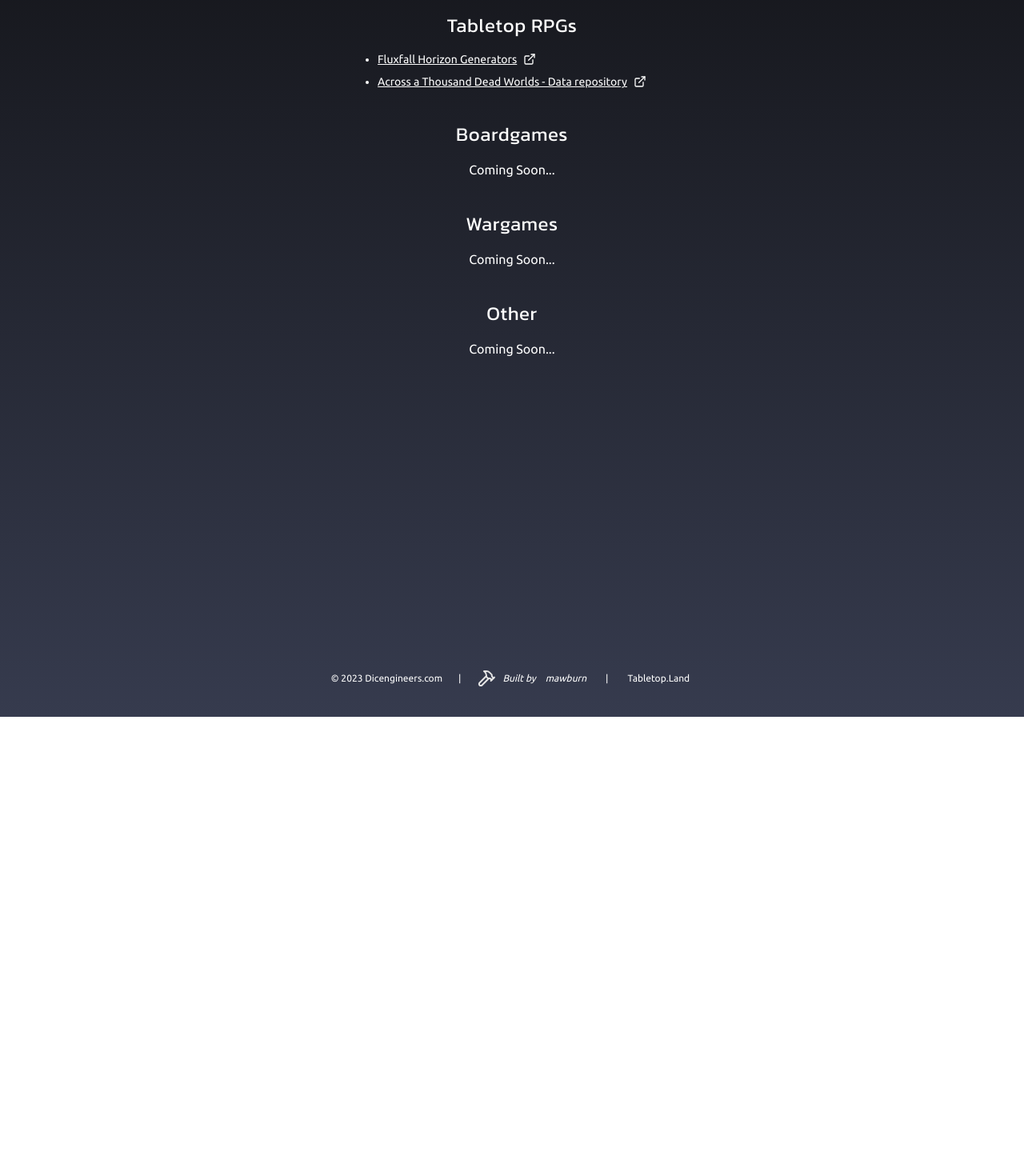
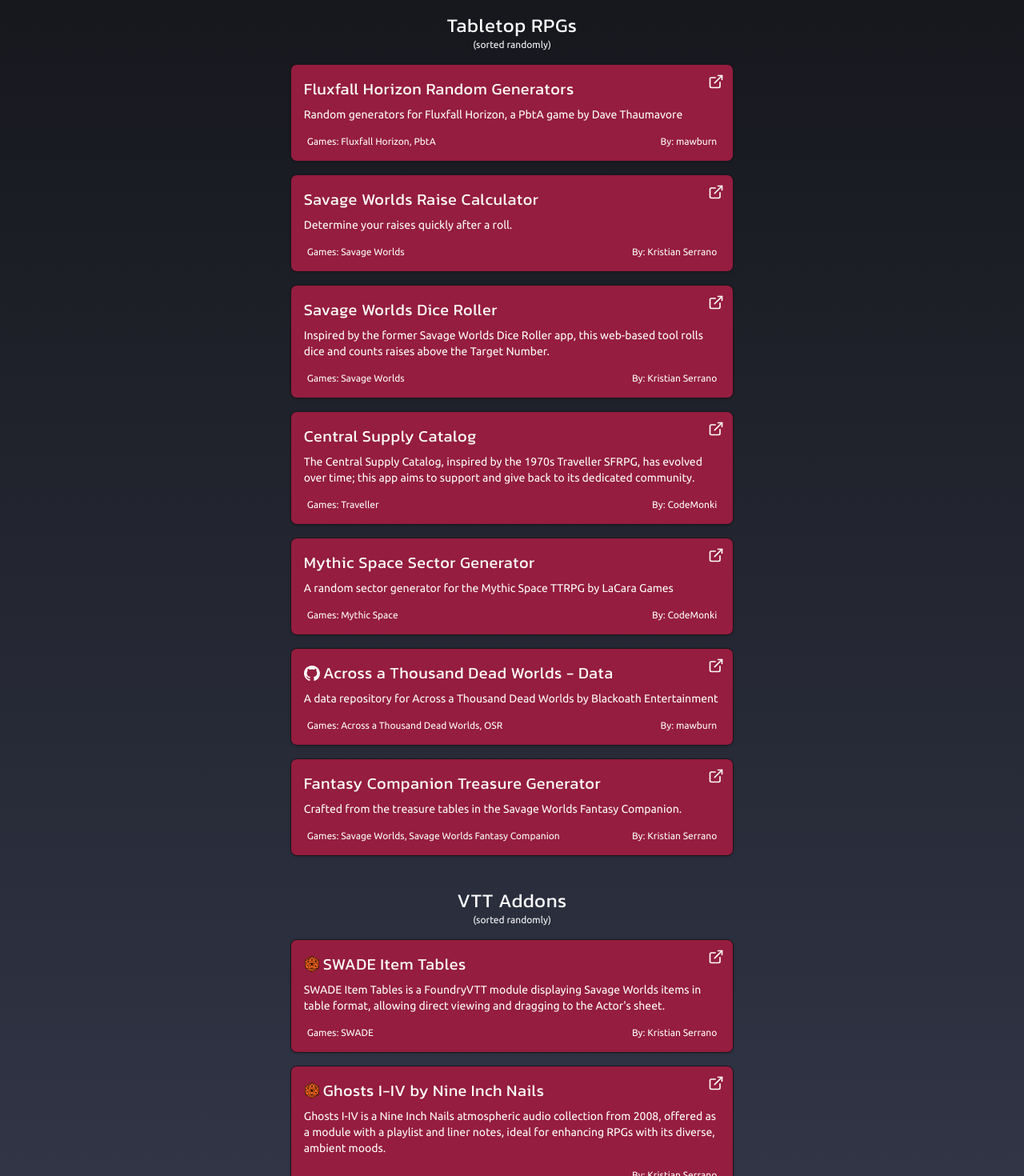
Before and after one commit to mawburn/dicengineers.com, a Next.js app: page /showcase in a window 1280 px wide. Shown: the part 80-1550 px from the top of the page at 80% size. Before the commit the page ends 976 px from the top, so only its background shows below. Built offline with nearby package versions, Linux system fonts and the light colour scheme.

Commit message:
add showcase data

```diff
--- a/src/app/showcase/page.tsx
+++ b/src/app/showcase/page.tsx
@@ -1,54 +1,10 @@
 import { Layout } from 'src/components/Layout'
-import { OuterLink } from 'src/components/OuterLink'
-
-const classes = 'flex flex-col justify-center items-center' as const
-const ulClass = 'flex flex-col gap-2 list-disc text-sm' as const
+import { ShowCaseList } from 'src/components/ShowCaseList'
 
 export default function ShowCase() {
   return (
-    <Layout className="gap-10 mt-10">
-      <section className={classes}>
-        <h2 className="text-2xl text-center mb-4">Tabletop RPGs</h2>
-        <ul className={ulClass}>
-          <li>
-            <OuterLink
-              url="https://fluxfall.thegame.tools/"
-              title="Fluxfall Horizon - Powered by the Apocalypse game by Dave Thaumavore"
-            >
-              Fluxfall Horizon Generators
-            </OuterLink>
-          </li>
-          <li>
-            <OuterLink
-              url="https://github.com/mawburn/across-a-thousand-dead-worlds-data"
-              title="A data repository for Across a Thousand Deadworlds by Blackoath Entertainment"
-            >
-              Across a Thousand Dead Worlds - Data repository
-            </OuterLink>
-          </li>
-        </ul>
-      </section>
-      <section className={classes}>
-        <h2 className="text-2xl text-center mb-4">Boardgames</h2>
-        Coming Soon...
-        {/* <ul className={ulClass}>
-          <li></li>
-        </ul> */}
-      </section>
-      <section className={classes}>
-        <h2 className="text-2xl text-center mb-4">Wargames</h2>
-        Coming Soon...
-        {/* <ul className={ulClass}>
-          <li></li>
-        </ul> */}
-      </section>
-      <section className={classes}>
-        <h2 className="text-2xl text-center mb-4">Other</h2>
-        Coming Soon...
-        {/* <ul className={ulClass}>
-          <li></li>
-        </ul> */}
-      </section>
+    <Layout className="gap-10 my-10">
+      <ShowCaseList />
     </Layout>
   )
 }
--- /dev/null
+++ b/src/components/ShowCaseList/data.json
@@ -0,0 +1,128 @@
+{
+  "Tabletop RPGs": [
+    {
+      "name": "Fluxfall Horizon Random Generators",
+      "url": "https://fluxfall.thegame.tools/",
+      "description": "Random generators for Fluxfall Horizon, a PbtA game by Dave Thaumavore",
+      "author": {
+        "name": "mawburn",
+        "url": "https://mawburn.com"
+      },
+      "games": [
+        "Fluxfall Horizon",
+        "PbtA"
+      ]
+    },
+    {
+      "name": "Across a Thousand Dead Worlds - Data",
+      "url": "https://github.com/mawburn/across-a-thousand-dead-worlds-data",
+      "description": "A data repository for Across a Thousand Dead Worlds by Blackoath Entertainment",
+      "author": {
+        "name": "mawburn",
+        "url": "https://mawburn.com"
+      },
+      "games": [
+        "Across a Thousand Dead Worlds",
+        "OSR"
+      ]
+    },
+    {
+      "name": "Central Supply Catalog",
+      "url": "https://trav-csc.com/",
+      "description": "The Central Supply Catalog, inspired by the 1970s Traveller SFRPG, has evolved over time; this app aims to support and give back to its dedicated community.",
+      "author": {
+        "name": "CodeMonki",
+        "url": "https://github.com/code-monki"
+      },
+      "games": [
+        "Traveller"
+      ]
+    },
+    {
+      "name": "Mythic Space Sector Generator",
+      "url": "https://code-monki.github.io/mythic-space-sector-generator/",
+      "description": "A random sector generator for the Mythic Space TTRPG by LaCara Games",
+      "author": {
+        "name": "CodeMonki",
+        "url": "https://github.com/code-monki"
+      },
+      "games": [
+        "Mythic Space"
+      ]
+    },
+    {
+      "name": "Savage Worlds Dice Roller",
+      "url": "https://immaterialplane.com/apps/swdr/",
+      "description": "Inspired by the former Savage Worlds Dice Roller app, this web-based tool rolls dice and counts raises above the Target Number.",
+      "author": {
+        "name": "Kristian Serrano",
+        "url": "https://immaterialplane.com/"
+      },
+      "games": [
+        "Savage Worlds"
+      ]
+    },
+    {
+      "name": "Savage Worlds Raise Calculator",
+      "url": "https://immaterialplane.com/apps/raises/",
+      "description": "Determine your raises quickly after a roll.",
+      "author": {
+        "name": "Kristian Serrano",
+        "url": "https://immaterialplane.com/"
+      },
+      "games": [
+        "Savage Worlds"
+      ]
+    },
+    {
+      "name": "Fantasy Companion Treasure Generator",
+      "url": "https://immaterialplane.com/apps/treasure/",
+      "description": "Crafted from the treasure tables in the Savage Worlds Fantasy Companion.",
+      "author": {
+        "name": "Kristian Serrano",
+        "url": "https://immaterialplane.com/"
+      },
+      "games": [
+        "Savage Worlds",
+        "Savage Worlds Fantasy Companion"
+      ]
+    }
+  ],
+  "Boardgames": [],
+  "Wargames": [],
+  "VTT Addons": [
+    {
+      "name": "SWADE Item Tables",
+      "url": "https://foundryvtt.com/packages/swade-item-tables",
+      "description": "SWADE Item Tables is a FoundryVTT module displaying Savage Worlds items in table format, allowing direct viewing and dragging to the Actor's sheet.",
+      "author": {
+        "name": "Kristian Serrano",
+        "url": "https://immaterialplane.com/"
+      },
+      "games": [
+        "SWADE"
+      ]
+    },
+    {
+      "name": "Card Hands List",
+      "url": "https://foundryvtt.com/packages/card-hands-list",
+      "description": "Card Hands List is a system-neutral Foundry VTT module, offering quick access to owned Card Hands via a collapsible list integrated seamlessly with the core UI.",
+      "author": {
+        "name": "Kristian Serrano",
+        "url": "https://immaterialplane.com/"
+      },
+      "games": []
+    },
+    {
+      "name": "Ghosts I-IV by Nine Inch Nails",
+      "url": "https://foundryvtt.com/packages/nin-ghosts-i-iv",
+      "description": "Ghosts I-IV is a Nine Inch Nails atmospheric audio collection from 2008, offered as a module with a playlist and liner notes, ideal for enhancing RPGs with its diverse, ambient moods.",
+      "author": {
+        "name": "Kristian Serrano",
+        "url": "https://immaterialplane.com/"
+      },
+      "games": []
+    }
+  ],
+  "Other": []
+}
--- /dev/null
+++ b/src/components/ShowCaseList/index.tsx
@@ -0,0 +1,89 @@
+import { ExternalLink } from 'lucide-react'
+import Image from 'next/image'
+import { shuffleArray } from 'src/lib/shuffle'
+
+import data from './data.json'
+import { truncateStr } from 'src/lib/truncateStr'
+
+const headers: string[] = ['Tabletop RPGs', 'Boardgames', 'Wargames', 'VTT Addons', 'Other']
+
+interface Data {
+  name: string
+  url: string
+  description?: string
+  icon?: string
+  author?: {
+    name: string
+    url?: string
+  }
+  games?: string[]
+}
+
+interface Projects {
+  [key: (typeof headers)[number]]: Data[]
+}
+
+const showCase = data as Projects
+
+export const ShowCaseList = () =>
+  headers.map(cat =>
+    showCase[cat].length === 0 ? null : (
+      <section key={cat} className="flex flex-col justify-center items-center">
+        <h2 className="text-2xl text-center">{cat}</h2>
+        <p className="text-center text-xs mb-4">(sorted randomly)</p>
+        <ul className="flex flex-col gap-4 px-4 w-full max-w-prose">
+          {shuffleArray(showCase[cat]).map(p => (
+            <ListItem key={`${p.name}${p.author}`} {...p} />
+          ))}
+        </ul>
+      </section>
+    )
+  )
+
+function ListItem({ name, url, description, icon, author, games }: Data) {
+  return (
+    <li className="flex flex-col p-4 w-full bg-primary border border-darkPrimary rounded-lg overflow-hidden shadow">
+      <a href={url} target="_blank" className="flex flex-col relative w-full h-full">
+        <ExternalLink size={20} className="absolute right-[-5px] top-[-5px]" />
+        <h3 className="flex gap-1 items-center pb-2 mr-6 text-lg md:text-xl">
+          {url.startsWith('https://github.com') && (
+            <Image src="/github.svg" width={20} height={20} loading="eager" alt="Github Logo" />
+          )}
+          {icon && <Image src={icon} width={20} height={20} loading="eager" alt={`${name} Icon`} />}
+          {url.startsWith('https://foundryvtt.com') && (
+            <Image
+              src="/vtt/foundry.svg"
+              width={20}
+              height={20}
+              loading="eager"
+              alt="Foundry Logo"
+            />
+          )}
+          {truncateStr(name, 50)}
+        </h3>
+        <p className="text-sm">{description}</p>
+      </a>
+      {(games?.length || author?.name) && (
+        <div className="flex justify-between items-center text-xs px-1 pt-4">
+          {games?.length ? <p>Games: {truncateStr(games.join(', '), 50)}</p> : <span />}
+          {author?.name && <Author {...author} />}
+        </div>
+      )}
+    </li>
+  )
+}
+
+function Author({ name, url }: { name: string; url?: string }) {
+  return (
+    <p>
+      By:{' '}
+      {url ? (
+        <a href={url} target="_blank">
+          {name}
+        </a>
+      ) : (
+        name
+      )}
+    </p>
+  )
+}
--- /dev/null
+++ b/src/lib/truncateStr.ts
@@ -0,0 +1,11 @@
+export function truncateStr(str: string, length: number) {
+  if (str.length <= length) {
+    return str
+  }
+  const truncated = str.slice(0, length).trim()
+  if (truncated[truncated.length - 1] === ',') {
+    return `${truncated.slice(0, -1)}…`
+  }
+
+  return `${truncated}…`
+}
--- a/tailwind.config.ts
+++ b/tailwind.config.ts
@@ -13,7 +13,7 @@
         darkPrimary: '#15161B',
         darken: 'rgba(21, 22, 27, .75)',
         light: '#FDFDFD',
-        primary: '#68ACDD',
+        primary: '#951D3F',
         primaryDark: '#578CB2',
         secondary: '#165DC0',
         discord: '#5765F2',
```
Also changed, not shown: src/components/ShowCaseList/template.json (added, +10 -0 lines), public/github.svg (added).
